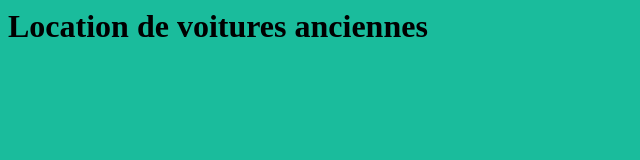
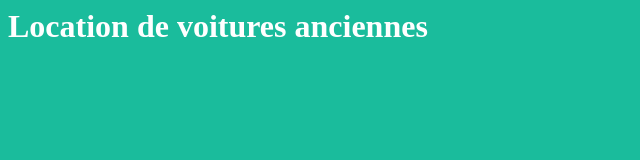
Before and after one commit to philoub68/locationVoiture, a plain HTML site: page index.html in a window 1280 px wide. Shown: the whole page, without its empty margins (0-640 px from the left). Drawn offline with Linux system fonts and the light colour scheme.

Commit message:
Modif couleur titre

```diff
--- a/index.html
+++ b/index.html
@@ -2,6 +2,6 @@
 	<head>
 	</head>
 	<body style="background-color:#1abc9c">
-		<h1>Location de voitures anciennes</h1>
+		<h1 style="color:white">Location de voitures anciennes</h1>
 	</body>
 </html>
```
